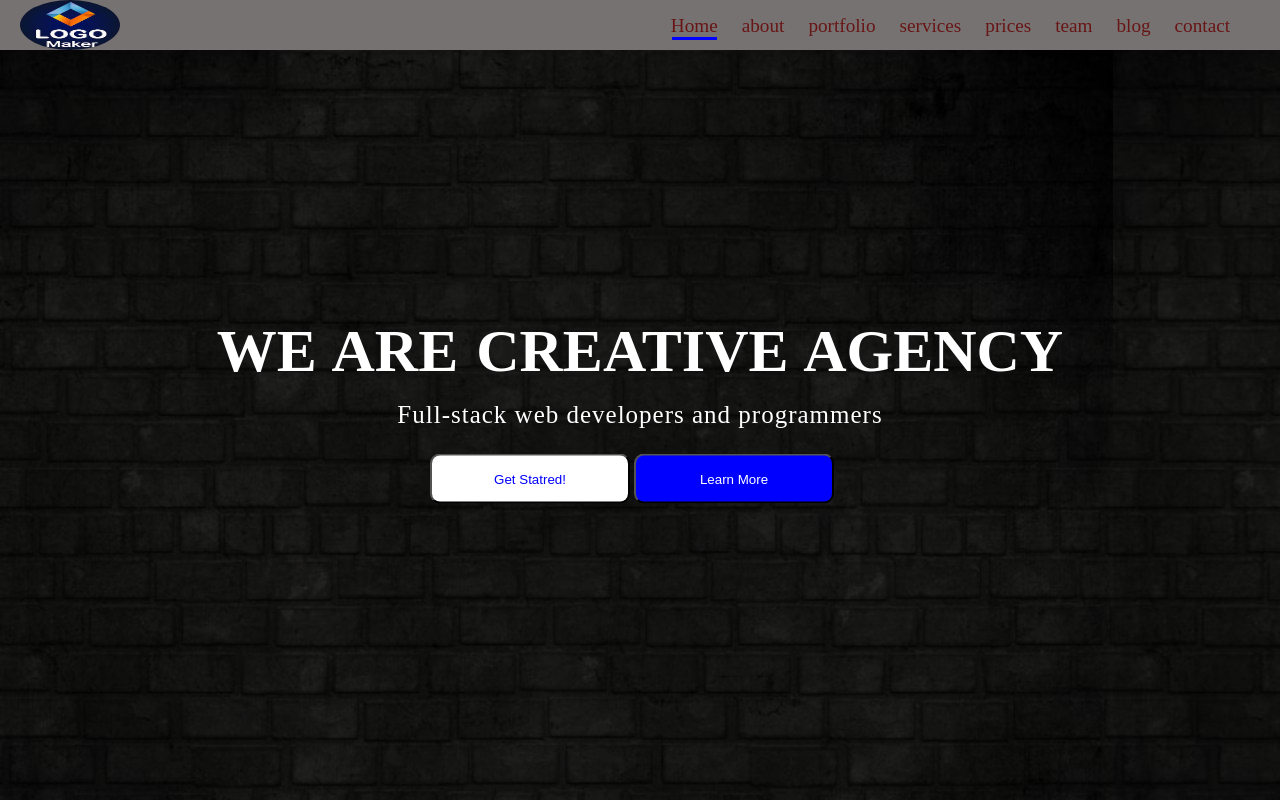
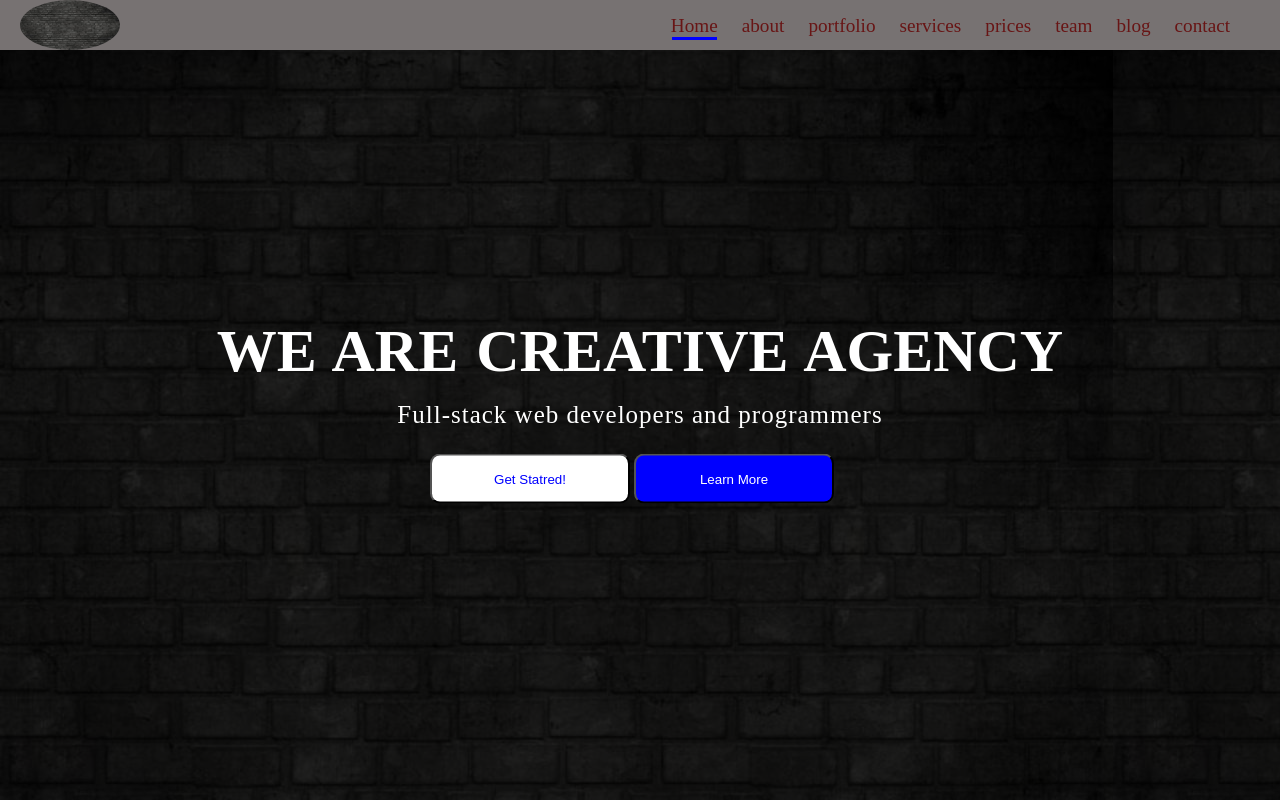
Before and after one commit to Khalifa5000/website1, a plain HTML site: page index.html in a window 1280 px wide. Shown: the top 800 px of the page. Drawn offline with Linux system fonts and the light colour scheme.

Commit message:
header image

```diff
--- a/index.html
+++ b/index.html
@@ -12,7 +12,7 @@
    <!-- /header ///////////////////////////////////-->
     <div class="header-parent">
         <div class="header">
-             <img class="header-img" src="images/images.jpg" alt="logo" draggable="false"/>
+             <img class="header-img" src="images/ddd.jpg" alt="logo" draggable="false"/>
              <ul class="header-ul">
              <li class="header-item"> <a class="header-link header-home" href="#"> Home</a></li>
              <span class="home-underline"></span>
```
